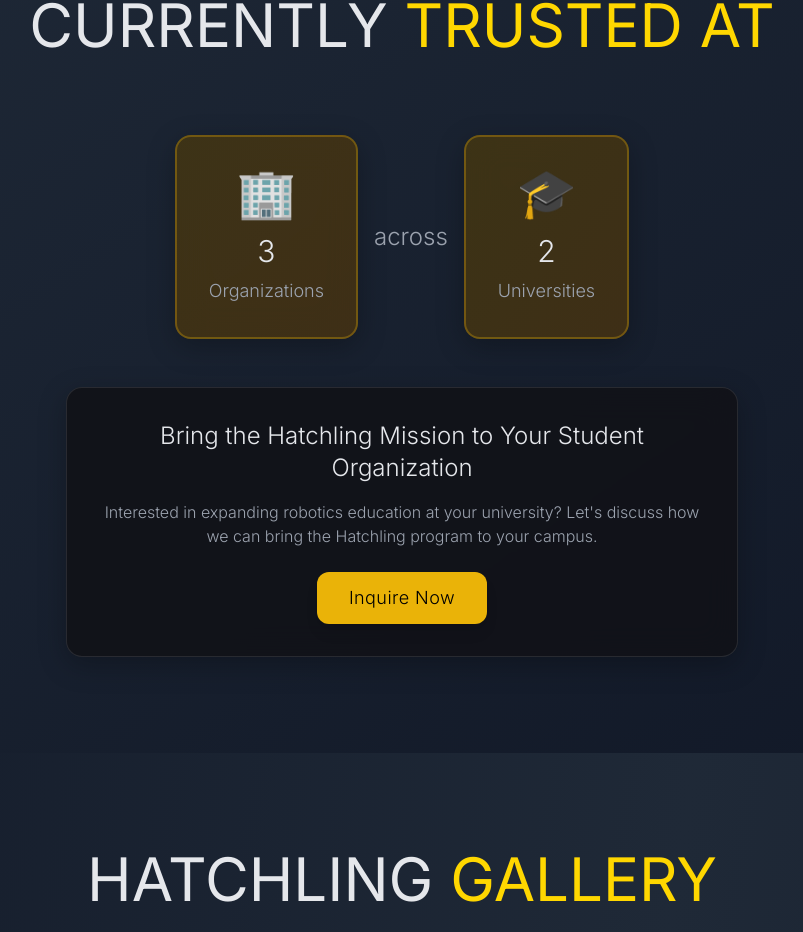
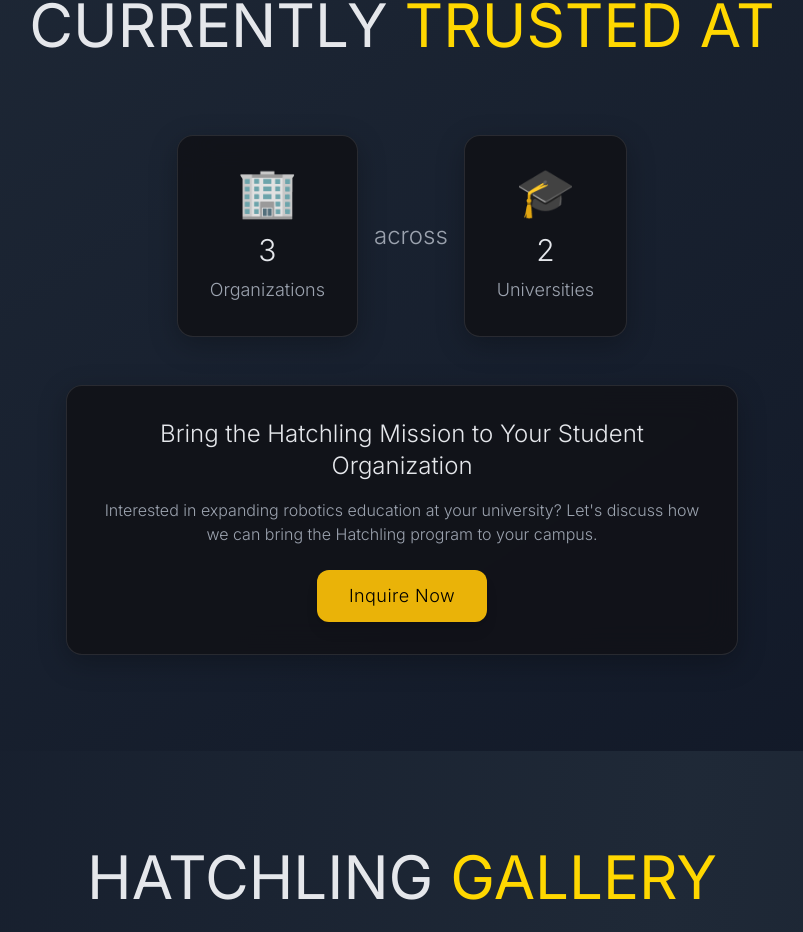
Before and after one commit to turtle-robotics/Turtle-website, a React (Vite) app: page /hatchling in a window 1280 px wide. Shown: the part 1459-2391 px from the top of the page, without its empty margins (238-1041 px from the left). Built offline with nearby package versions, Linux system fonts and the light colour scheme.

Commit message:
fixed style regression in cards on Hatchling page

```diff
--- a/src/pages/Hatchling.jsx
+++ b/src/pages/Hatchling.jsx
@@ -122,7 +122,7 @@ const Hatchling = () => {
           </h2>
 
           <div className="flex flex-col md:flex-row items-center justify-center gap-4 mb-8">
-            <div className="glass-card p-8 rounded-2xl text-center transition-all duration-300 bg-gradient-to-br from-yellow-500/20 to-amber-500/20 border-2 border-yellow-500/30">
+            <div className="glass-card p-8 rounded-2xl text-center transition-all duration-300">
               <div className="text-5xl mb-4">🏢</div>
               <h3 className="text-3xl font-light text-gray-200 mb-2">3</h3>
               <p className="text-lg font-light text-gray-400">Organizations</p>
@@ -130,7 +130,7 @@ const Hatchling = () => {
 
             <div className="text-2xl font-light text-gray-400">across</div>
 
-            <div className="glass-card p-8 rounded-2xl text-center transition-all duration-300 bg-gradient-to-br from-yellow-500/20 to-amber-500/20 border-2 border-yellow-500/30">
+            <div className="glass-card p-8 rounded-2xl text-center transition-all duration-300">
               <div className="text-5xl mb-4">🎓</div>
               <h3 className="text-3xl font-light text-gray-200 mb-2">2</h3>
               <p className="text-lg font-light text-gray-400">Universities</p>
```
